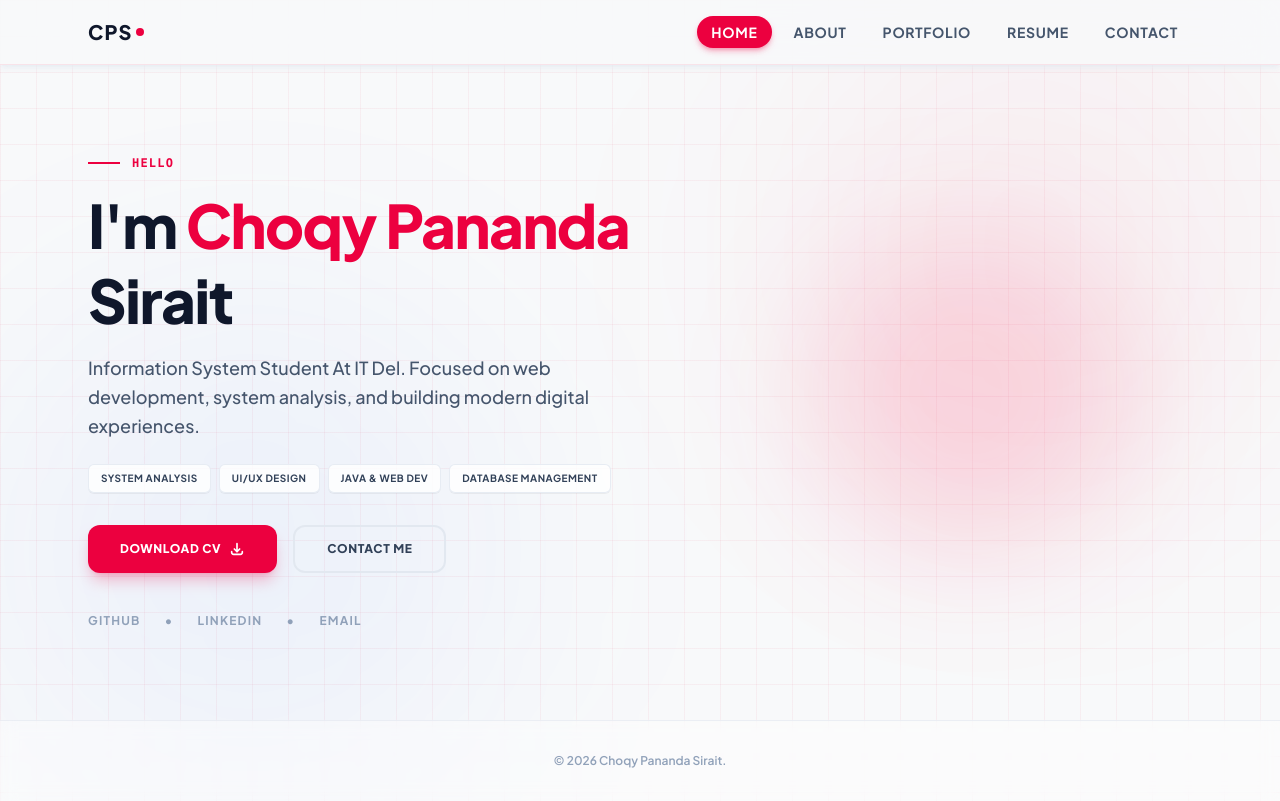
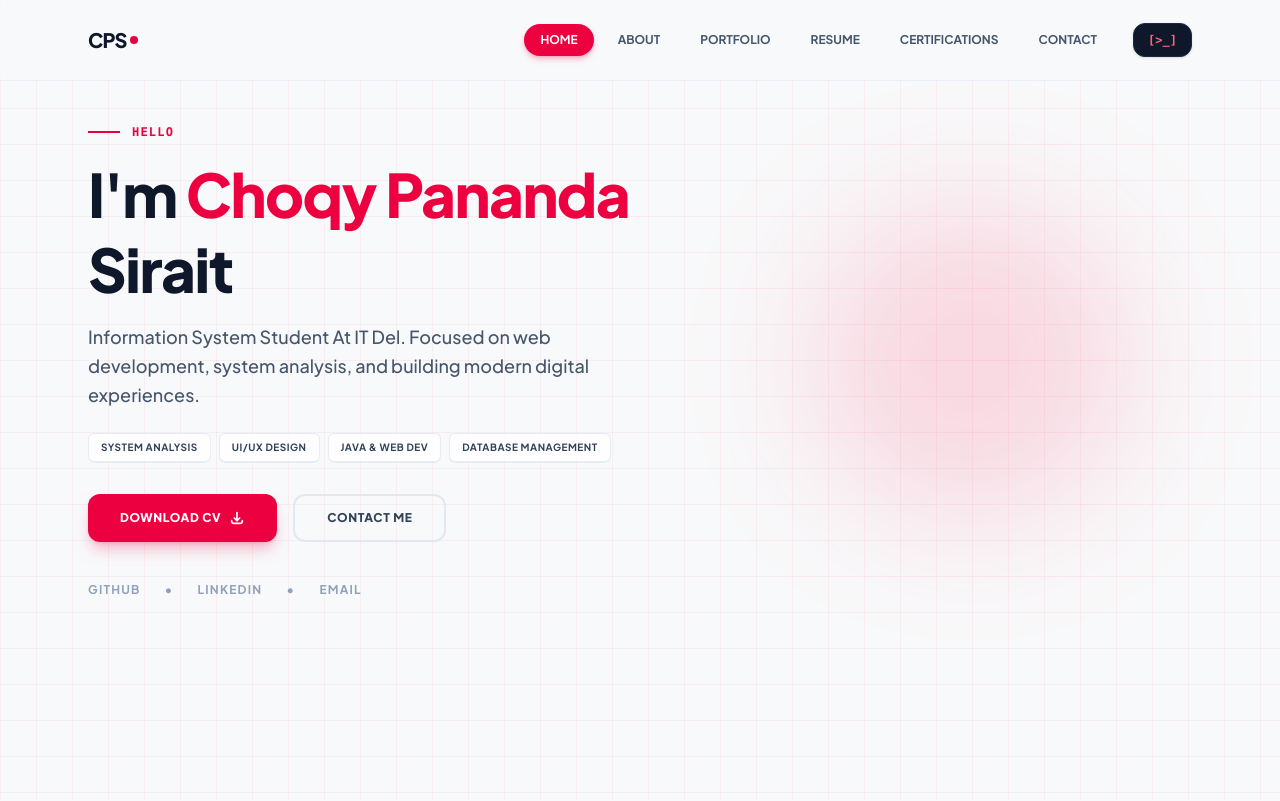
Before and after one commit to ChoqySirait/Portfolio-Sdrhana, a Next.js app: page / in a window 1280 px wide. Built offline with nearby package versions, Linux system fonts and the light colour scheme.

Commit message:
Add certification and terminal

```diff
--- a/app/components/ClientShell.tsx
+++ b/app/components/ClientShell.tsx
@@ -1,144 +1,140 @@
 'use client';
 
+import React, { useState, useEffect } from 'react';
 import Link from 'next/link';
 import { usePathname } from 'next/navigation';
-import { useEffect, useState } from 'react';
+import SpiderTerminal from './SpiderTerminal';
 
-interface Ripple {
-  id: number;
-  x: number;
-  y: number;
-}
+export default function ClientShell({ children }: { children: React.ReactNode }) {
+  const pathname = usePathname();
+  const [isTerminalOpen, setIsTerminalOpen] = useState(false);
+  const [isMobileMenuOpen, setIsMobileMenuOpen] = useState(false);
+  const [ripples, setRipples] = useState<Array<{ x: number; y: number; id: number }>>([]);
 
+  // Daftar menu navigasi lengkap termasuk Certifications
   const navItems = [
     { name: 'HOME', path: '/' },
     { name: 'ABOUT', path: '/about' },
     { name: 'PORTFOLIO', path: '/portfolio' },
     { name: 'RESUME', path: '/resume' },
+    { name: 'CERTIFICATIONS', path: '/certifications' },
     { name: 'CONTACT', path: '/contact' },
   ];
 
-export default function ClientShell({ children }: { children: React.ReactNode }) {
-  const pathname = usePathname();
-  const [ripples, setRipples] = useState<Ripple[]>([]);
-  const [isMobileMenuOpen, setIsMobileMenuOpen] = useState(false);
-
-  useEffect(() => {
-    const handleClick = (e: MouseEvent) => {
-      const newRipple: Ripple = {
-        id: Date.now(),
+  // Blok kode ini untuk efek klik ripple di seluruh layar
+  const handleGlobalClick = (e: React.MouseEvent) => {
+    const newRipple = {
       x: e.clientX,
       y: e.clientY,
+      id: Date.now(),
     };
-
     setRipples((prev) => [...prev, newRipple]);
-
     setTimeout(() => {
       setRipples((prev) => prev.filter((r) => r.id !== newRipple.id));
     }, 500);
   };
 
-    window.addEventListener('click', handleClick);
-    return () => window.removeEventListener('click', handleClick);
-  }, []);
+  return (
+    <div onClick={handleGlobalClick} className="min-h-screen flex flex-col justify-between relative">
 
-  return (
-    <>
-      {/* Render Efek Gelembung / Ripple */}
-      {ripples.map((ripple) => (
-        <div
-          key={ripple.id}
+      {/* Efek Klik Ripple */}
+      {ripples.map((r) => (
+        <span
+          key={r.id}
           className="click-ripple"
-          style={{ left: `${ripple.x}px`, top: `${ripple.y}px` }}
+          style={{ top: `${r.y}px`, left: `${r.x}px` }}
         />
       ))}
 
-      {/* Ambient Glows Spider-Man Halus */}
-      <div className="fixed top-0 right-0 w-[500px] h-[500px] bg-rose-500/5 rounded-full blur-[120px] pointer-events-none -z-10"></div>
-      <div className="fixed bottom-0 left-0 w-[500px] h-[500px] bg-blue-600/5 rounded-full blur-[120px] pointer-events-none -z-10"></div>
+      {/* Header & Navbar Utama */}
+      <header className="sticky top-0 z-40 bg-[#F8F9FA]/80 backdrop-blur-md border-b border-slate-200/60">
+        <div className="max-w-6xl mx-auto px-6 h-20 flex items-center justify-between">
 
-      {/* Navbar Global Floating Glassmorphism */}
-      <header className="fixed top-0 left-0 right-0 bg-[#F8F9FA]/90 backdrop-blur-xl z-40 border-b border-rose-500/10 shadow-md shadow-slate-200/60 transition-all duration-300">
-        <div className="max-w-6xl mx-auto px-6 py-4 flex justify-between items-center">
-          <Link
-            href="/"
-            className="font-black text-xl tracking-wider text-slate-900 hover:opacity-80 transition-all duration-200 active:scale-95 flex items-center gap-1 group"
-          >
+          {/* Logo Brand */}
+          <Link href="/" className="text-xl font-black tracking-tighter text-slate-900 flex items-center gap-1 group">
             <span>CPS</span>
-            <span className="w-2 h-2 rounded-full bg-rose-600 group-hover:scale-150 transition-transform"></span>
+            <span className="w-2 h-2 rounded-full bg-rose-600 group-hover:scale-125 transition-transform"></span>
           </Link>
 
-          {/* Desktop Nav */}
-          <nav className="hidden md:flex space-x-1 sm:space-x-2">
+          {/* Navigasi Desktop */}
+          <nav className="hidden md:flex items-center space-x-1 sm:space-x-2">
             {navItems.map((item) => {
               const isActive = pathname === item.path;
               return (
                 <Link
                   key={item.name}
                   href={item.path}
-                  className={`text-xs sm:text-sm font-bold tracking-wider px-3.5 py-1.5 rounded-full transition-all duration-200 active:scale-95 ${
+                  className={`text-xs font-bold px-4 py-2 rounded-full transition-all duration-200 ${
                     isActive
-                      ? 'bg-rose-600 text-white shadow-md shadow-rose-600/30'
-                      : 'text-slate-600 hover:text-rose-600 hover:bg-rose-50/80'
+                      ? 'bg-rose-600 text-white shadow-md shadow-rose-600/25'
+                      : 'text-slate-600 hover:text-rose-600 hover:bg-rose-50/50'
                   }`}
                 >
                   {item.name}
                 </Link>
               );
             })}
+
+            {/* Tombol Pemicu Terminal Spider-Man */}
+            <button
+              onClick={() => setIsTerminalOpen(true)}
+              className="ml-3 bg-slate-900 hover:bg-rose-600 text-rose-400 hover:text-white font-mono text-xs font-bold px-3.5 py-2 rounded-xl transition-all duration-200 active:scale-95 flex items-center gap-1.5 shadow-sm border border-slate-800 cursor-pointer"
+              title="Open Peter's Tech Lab Terminal"
+            >
+              <span>[&gt;_]</span>
+            </button>
           </nav>
 
-          {/* Mobile Hamburger Button */}
+          {/* Tombol Mobile Toggle */}
+          <div className="flex items-center gap-2 md:hidden">
+            <button
+              onClick={() => setIsTerminalOpen(true)}
+              className="bg-slate-900 text-rose-400 font-mono text-xs font-bold px-3 py-2 rounded-xl border border-slate-800"
+            >
+              [&gt;_]
+            </button>
             <button
               onClick={() => setIsMobileMenuOpen(!isMobileMenuOpen)}
-            className="md:hidden p-2 rounded-xl text-slate-800 hover:text-rose-600 hover:bg-rose-50 focus:outline-none transition-colors"
-            aria-label="Toggle Navigation Menu"
+              className="p-2 text-slate-800 focus:outline-none"
             >
               <svg className="w-6 h-6" fill="none" stroke="currentColor" viewBox="0 0 24 24">
-              {isMobileMenuOpen ? (
-                <path strokeLinecap="round" strokeLinejoin="round" strokeWidth="2.5" d="M6 18L18 6M6 6l12 12" />
-              ) : (
-                <path strokeLinecap="round" strokeLinejoin="round" strokeWidth="2.5" d="M4 6h16M4 12h16M4 18h16" />
-              )}
+                <path
+                  strokeLinecap="round"
+                  strokeLinejoin="round"
+                  strokeWidth="2"
+                  d={isMobileMenuOpen ? 'M6 18L18 6M6 6l12 12' : 'M4 6h16M4 12h16M4 18h16'}
+                />
               </svg>
             </button>
           </div>
 
-        {/* Drawer Menu Mobile */}
+        </div>
+
+        {/* Menu Navigasi Mobile Dropdown */}
         {isMobileMenuOpen && (
-          <div className="md:hidden bg-white/95 backdrop-blur-2xl border-b border-rose-100 px-6 py-4 shadow-xl animate-in fade-in slide-in-from-top-4 duration-200">
-            <nav className="flex flex-col space-y-2">
-              {navItems.map((item) => {
-                const isActive = pathname === item.path;
-                return (
+          <div className="md:hidden bg-white border-b border-slate-200 px-6 py-4 space-y-2 animate-in slide-in-from-top-2 duration-200">
+            {navItems.map((item) => (
               <Link
                 key={item.name}
                 href={item.path}
                 onClick={() => setIsMobileMenuOpen(false)}
-                    className={`text-xs font-bold tracking-wider px-4 py-3 rounded-xl transition-all ${
-                      isActive
-                        ? 'bg-rose-600 text-white shadow-md shadow-rose-600/30'
-                        : 'text-slate-700 hover:bg-rose-50 hover:text-rose-600'
+                className={`block text-xs font-bold px-4 py-3 rounded-xl ${
+                  pathname === item.path ? 'bg-rose-600 text-white' : 'text-slate-700 hover:bg-slate-50'
                 }`}
               >
                 {item.name}
               </Link>
-                );
-              })}
-            </nav>
+            ))}
           </div>
         )}
       </header>
 
-      {/* Content Area */}
-      <div className="flex-grow pt-28 pb-12 animate-page-entry">
-        {children}
+      {/* Konten Halaman */}
+      <div className="flex-1">{children}</div>
+
+      {/* Modal Terminal Spider-Man */}
+      <SpiderTerminal isOpen={isTerminalOpen} onClose={() => setIsTerminalOpen(false)} />
+
     </div>
-
-      {/* Footer Global */}
-      <footer className="border-t border-slate-200/60 py-8 text-center text-xs font-semibold text-slate-400 bg-white/40 backdrop-blur-sm mt-auto">
-        &copy; {new Date().getFullYear()} Choqy Pananda Sirait.
-      </footer>
-    </>
   );
 }
```
Lines whose indentation alone changed are shown as unchanged.
